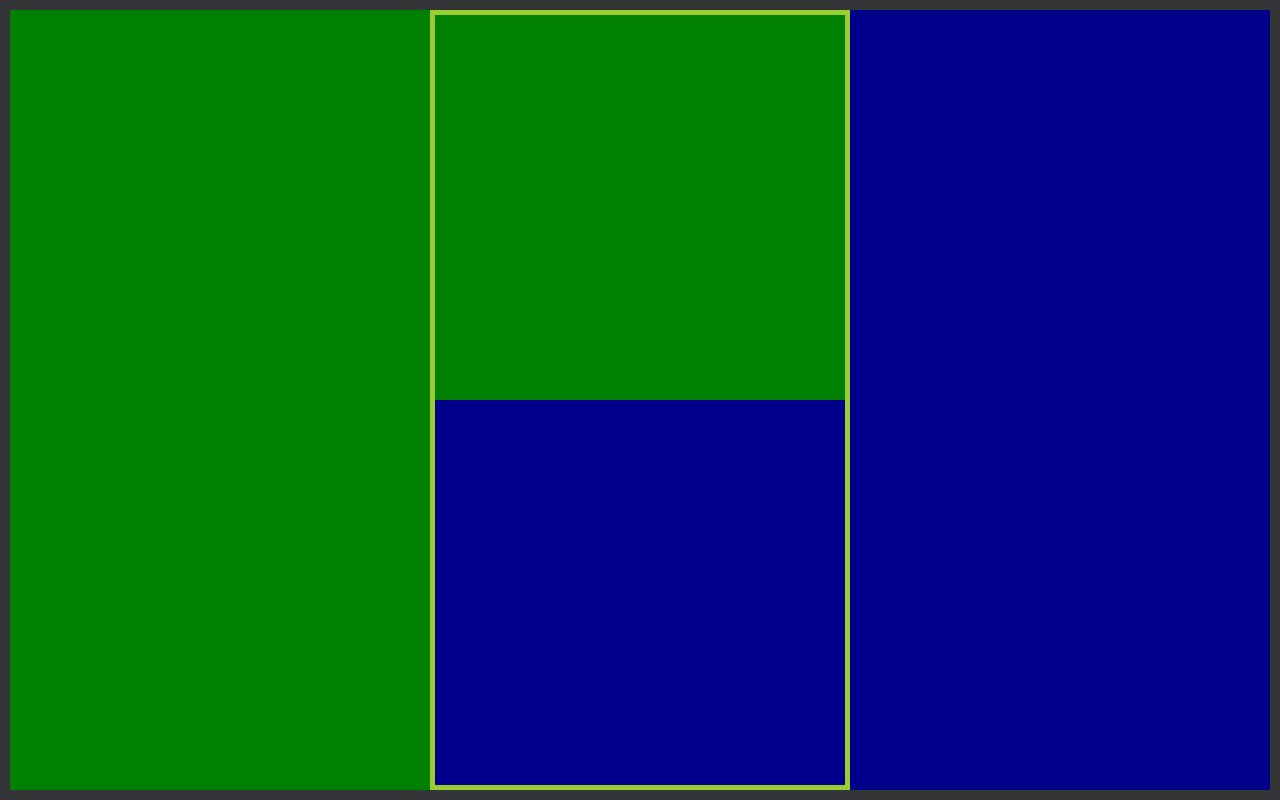
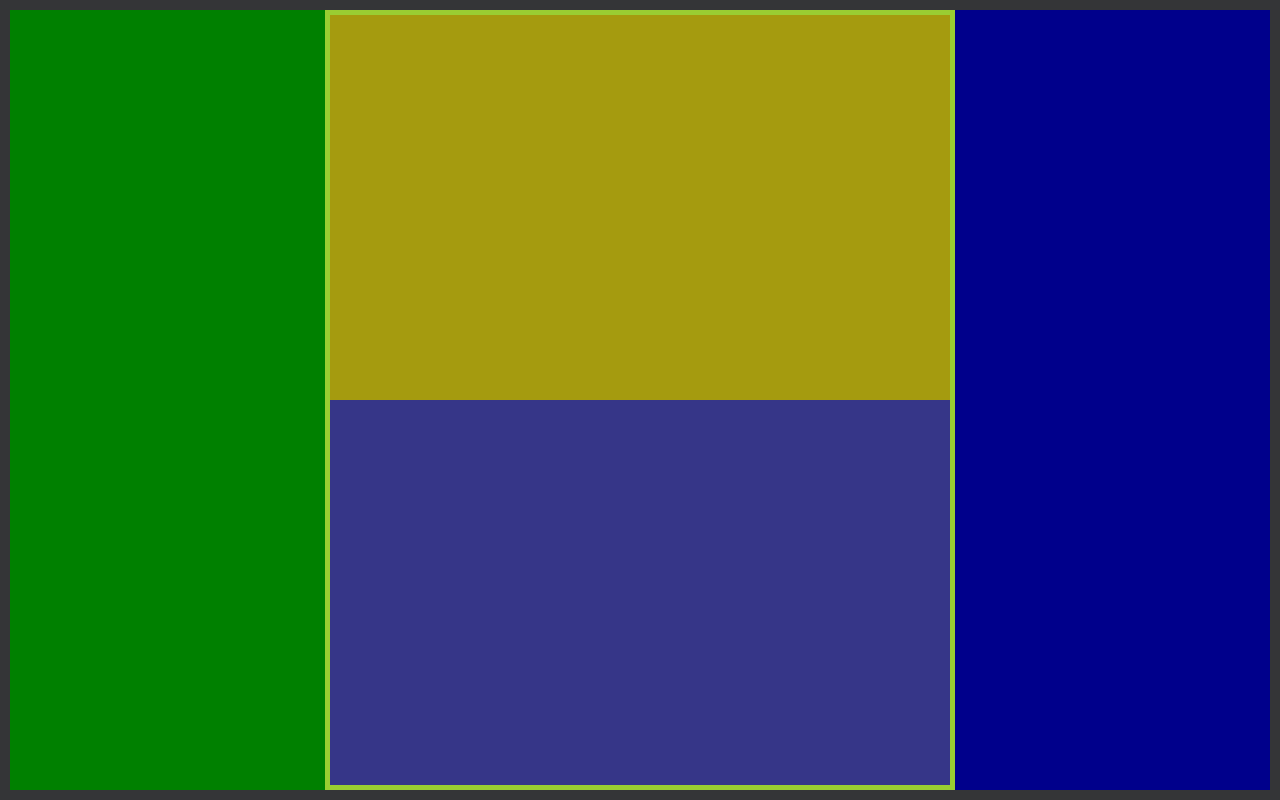
Before and after one commit to jkristia/ang-split-panel, an Angular app: page / in a window 1280 px wide. Built offline with nearby package versions, Linux system fonts and the light colour scheme.

Commit message:
add ratio

```diff
--- a/src/app/app.component.html
+++ b/src/app/app.component.html
@@ -1,24 +1,28 @@
 <div class="main">
 	<div class="content">
 		<split-container>
-			<split-panel>
+
+			<split-panel [options]="{ type: 'dynamic', ratio: 1 }">
 				<div class="panel no1"></div>
 			</split-panel>
-			<split-panel>
+
+			<split-panel [options]="{ type: 'dynamic', ratio: 2 }">
 				<div class="panel no2">
 					<split-container [options]="{ direction: 'horizontal' }">
 						<split-panel>
-							<div class="panel no1"></div>
+							<div class="panel no4"></div>
 						</split-panel>
 						<split-panel>
-							<div class="panel no3"></div>
+							<div class="panel no5"></div>
 						</split-panel>
 					</split-container>
 				</div>
 			</split-panel>
-			<split-panel>
+
+			<split-panel [options]="{ type: 'dynamic', ratio: 1 }">
 				<div class="panel no3"></div>
 			</split-panel>
+
 		</split-container>
 
 	</div>
--- a/src/app/app.component.scss
+++ b/src/app/app.component.scss
@@ -25,5 +25,11 @@
     .no3 {
         background-color: darkblue;
     }
+    .no4 {
+        background-color: rgb(165, 155, 15);
+    }
+    .no5 {
+        background-color: rgb(54, 54, 136);
+    }
 
 }
```
